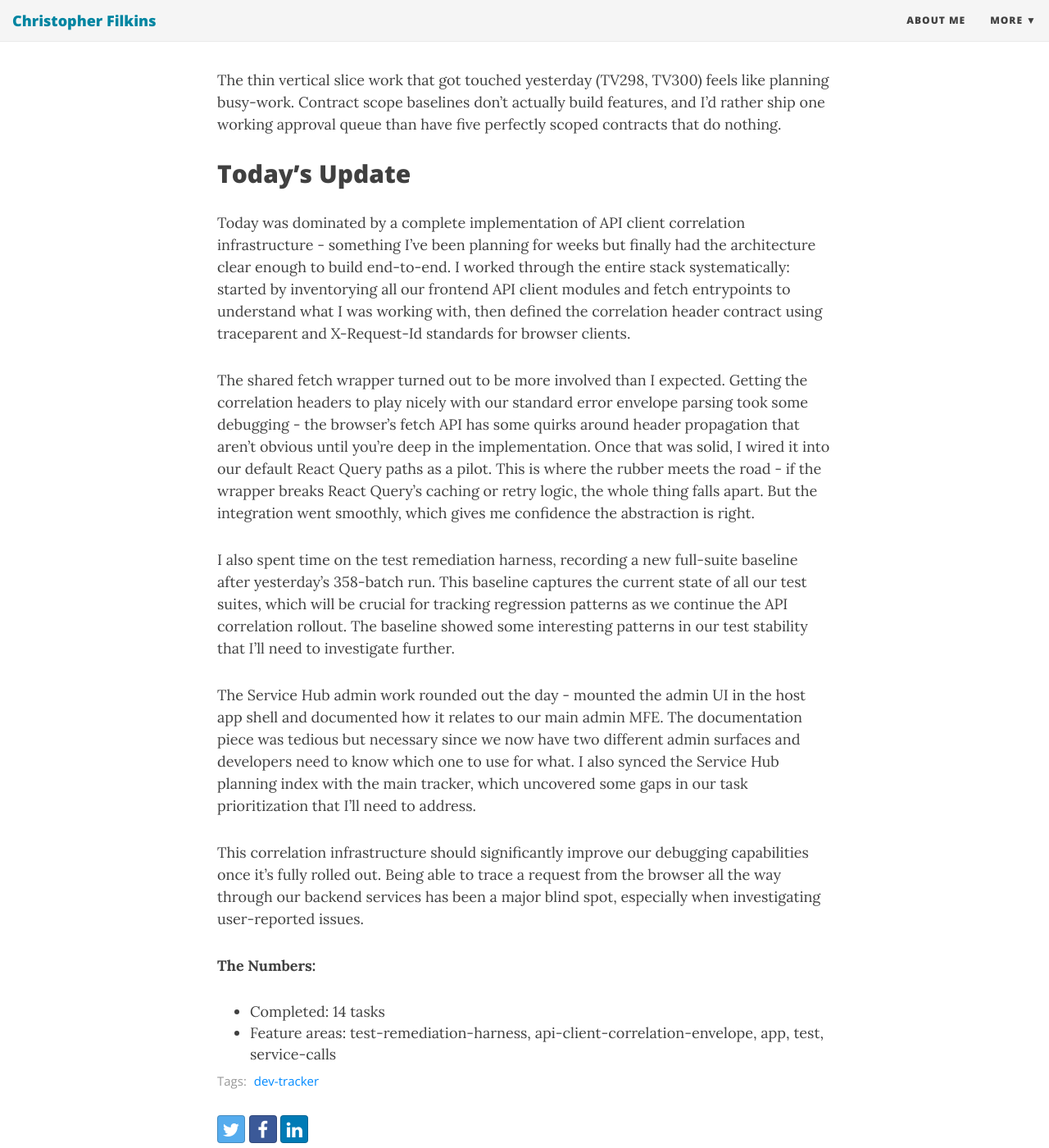
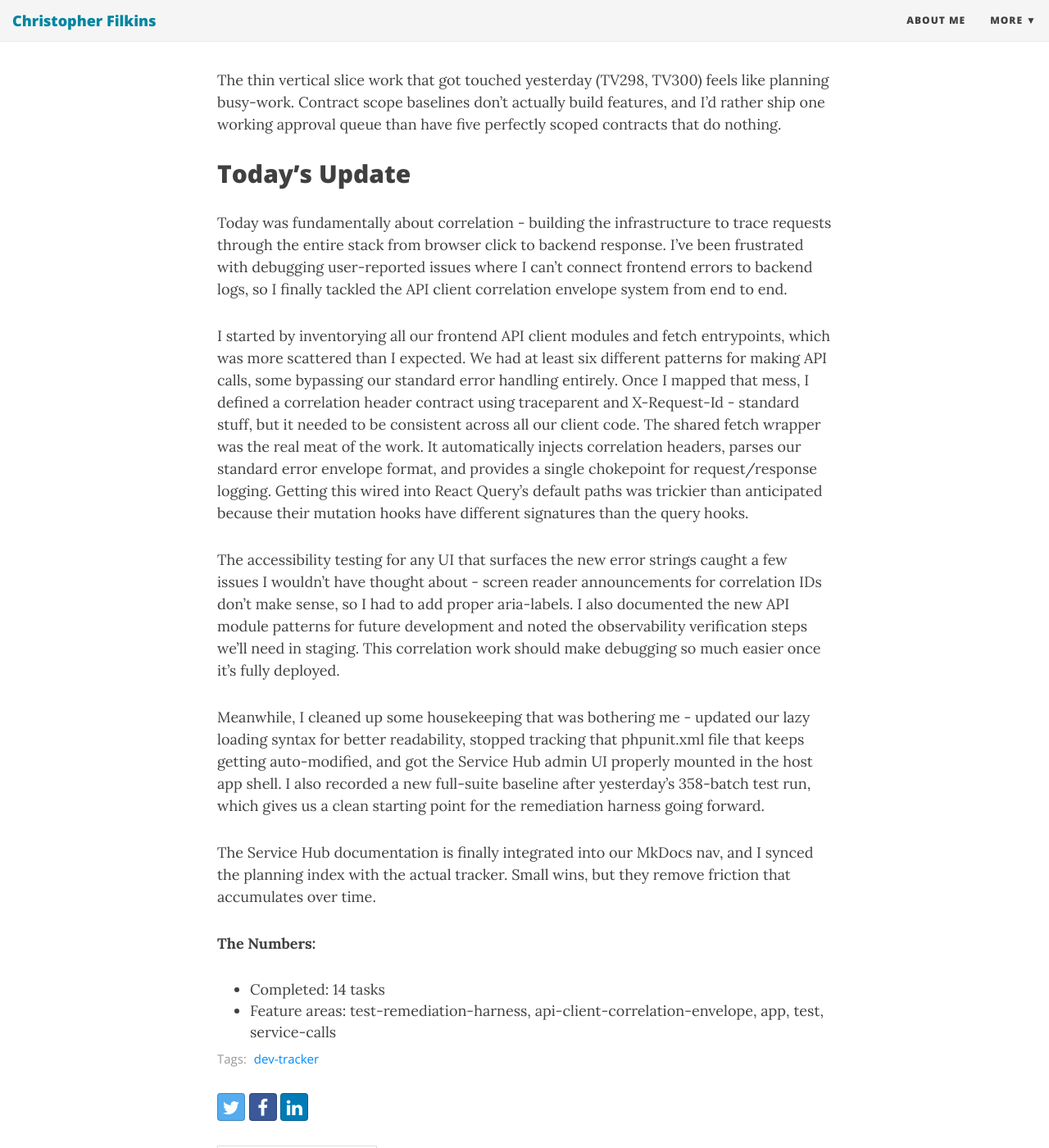
Before and after one commit to filchyboy/filchyboy.github.io, a Jekyll site: the page built from _posts/2026-04-06-daily-dev-log.md, in a window 1280 px wide and 1400 px high, scrolled down 1468 px. Shown: the whole window at 82% size. Built offline with Jekyll 4.4.1, drawn with Linux system fonts in a browser that asks for light colours; nearby versions of some CDN libraries.

Commit message:
Update build-in-public update: Daily Development Update

```diff
--- a/_posts/2026-04-06-daily-dev-log.md
+++ b/_posts/2026-04-06-daily-dev-log.md
@@ -39,20 +39,20 @@ The thin vertical slice work that got touched yesterday (TV298, TV300) feels lik
 <!-- SECTION: DAILY-PLAN END -->
 
 <!-- SECTION: ACCOMPLISHED START -->
-<!-- accomplished-generated: 2026-04-07T02:07:08.932176+00:00 -->
-<!-- accomplished-updated: 2026-04-07T02:07:08.932176+00:00 -->
+<!-- accomplished-generated: 2026-04-07T02:07:52.780445+00:00 -->
+<!-- accomplished-updated: 2026-04-07T02:07:52.780445+00:00 -->
 
 ## Today's Update
 
-Today was dominated by a complete implementation of API client correlation infrastructure - something I've been planning for weeks but finally had the architecture clear enough to build end-to-end. I worked through the entire stack systematically: started by inventorying all our frontend API client modules and fetch entrypoints to understand what I was working with, then defined the correlation header contract using traceparent and X-Request-Id standards for browser clients.
+Today was fundamentally about correlation - building the infrastructure to trace requests through the entire stack from browser click to backend response. I've been frustrated with debugging user-reported issues where I can't connect frontend errors to backend logs, so I finally tackled the API client correlation envelope system from end to end.
 
-The shared fetch wrapper turned out to be more involved than I expected. Getting the correlation headers to play nicely with our standard error envelope parsing took some debugging - the browser's fetch API has some quirks around header propagation that aren't obvious until you're deep in the implementation. Once that was solid, I wired it into our default React Query paths as a pilot. This is where the rubber meets the road - if the wrapper breaks React Query's caching or retry logic, the whole thing falls apart. But the integration went smoothly, which gives me confidence the abstraction is right.
+I started by inventorying all our frontend API client modules and fetch entrypoints, which was more scattered than I expected. We had at least six different patterns for making API calls, some bypassing our standard error handling entirely. Once I mapped that mess, I defined a correlation header contract using traceparent and X-Request-Id - standard stuff, but it needed to be consistent across all our client code. The shared fetch wrapper was the real meat of the work. It automatically injects correlation headers, parses our standard error envelope format, and provides a single chokepoint for request/response logging. Getting this wired into React Query's default paths was trickier than anticipated because their mutation hooks have different signatures than the query hooks.
 
-I also spent time on the test remediation harness, recording a new full-suite baseline after yesterday's 358-batch run. This baseline captures the current state of all our test suites, which will be crucial for tracking regression patterns as we continue the API correlation rollout. The baseline showed some interesting patterns in our test stability that I'll need to investigate further.
+The accessibility testing for any UI that surfaces the new error strings caught a few issues I wouldn't have thought about - screen reader announcements for correlation IDs don't make sense, so I had to add proper aria-labels. I also documented the new API module patterns for future development and noted the observability verification steps we'll need in staging. This correlation work should make debugging so much easier once it's fully deployed.
 
-The Service Hub admin work rounded out the day - mounted the admin UI in the host app shell and documented how it relates to our main admin MFE. The documentation piece was tedious but necessary since we now have two different admin surfaces and developers need to know which one to use for what. I also synced the Service Hub planning index with the main tracker, which uncovered some gaps in our task prioritization that I'll need to address.
+Meanwhile, I cleaned up some housekeeping that was bothering me - updated our lazy loading syntax for better readability, stopped tracking that phpunit.xml file that keeps getting auto-modified, and got the Service Hub admin UI properly mounted in the host app shell. I also recorded a new full-suite baseline after yesterday's 358-batch test run, which gives us a clean starting point for the remediation harness going forward.
 
-This correlation infrastructure should significantly improve our debugging capabilities once it's fully rolled out. Being able to trace a request from the browser all the way through our backend services has been a major blind spot, especially when investigating user-reported issues.
+The Service Hub documentation is finally integrated into our MkDocs nav, and I synced the planning index with the actual tracker. Small wins, but they remove friction that accumulates over time.
 
 **The Numbers:**
 - Completed: 14 tasks
```
